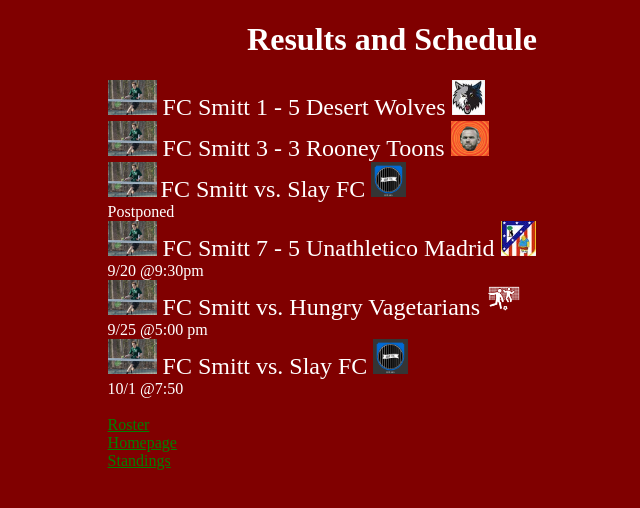
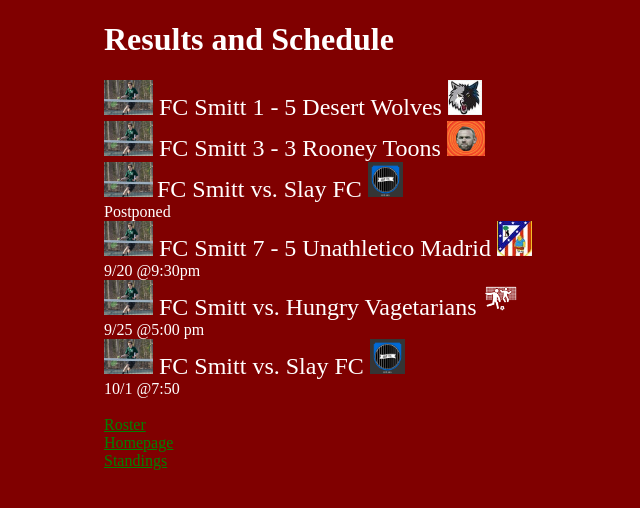
Before and after one commit to smithevan199/Smithevan199.github.io, a plain HTML site: page Results.html in a window 1280 px wide. Shown: the whole page, without its empty margins (248-888 px from the left). Drawn offline with Linux system fonts and the light colour scheme.

Commit message:
Update Style.css

```diff
--- a/Style.css
+++ b/Style.css
@@ -4,6 +4,7 @@ body {text-align: center;
     color: white;
 }
 
-div {text-align: left; display: block;
+body {text-align: left; display: block;
     margin: auto;
-    width: 45%}
+    width: 45%;}
+head {text-align:left; display:block; Margin: auto; width 45%;}
```
